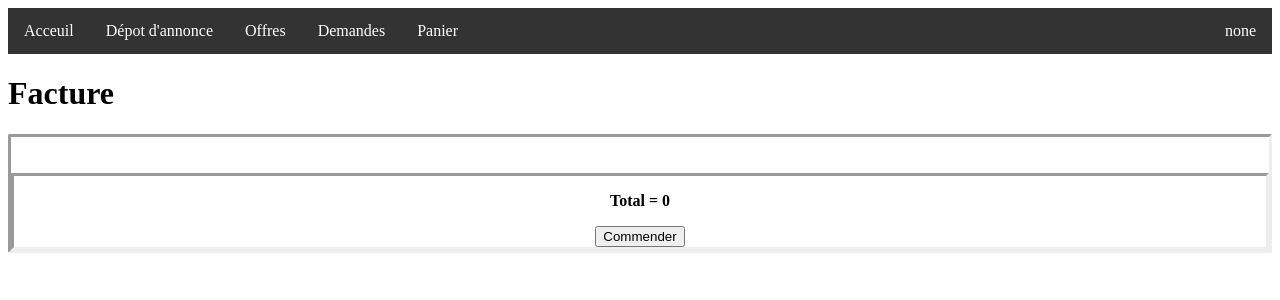
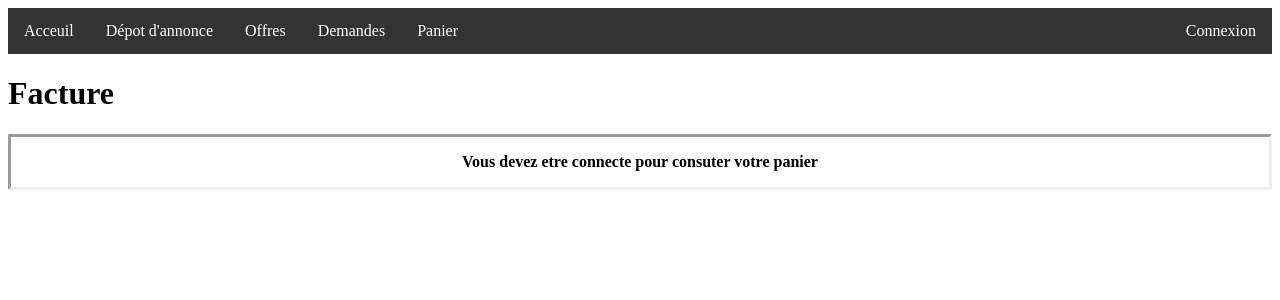
Before and after one commit to senetal/projet_php_armand_clerc_senet, a PHP site: page /Controleur/Order.ctrl.php in a window 1280 px wide. Shown: the top 300 px of the page. Run offline with PHP 8.4, Linux system fonts and the light colour scheme; data comes from the database, SQL or seed files in the repository; both versions use the stored data as it was after the commit.

Commit message:
gestion des erreur

```diff
--- a/project/Controleur/Order.ctrl.php
+++ b/project/Controleur/Order.ctrl.php
@@ -11,16 +11,14 @@ if(isset($_SESSION['user'])){
 
 if(isset($user)){
   $name = $user->name;
-}else{
-  $name = "none";
 }
 
-
+if(isset($name)){
 if(isset($_GET['valide'])){
   $command = $dao->removeProduisPanier($name);
 }
 $tab = $dao->getProduisPanier($name);
-
+}
 //var_dump($tab);
 
 include '../Vue/Order.view.php';
--- a/project/Vue/Article.view.php
+++ b/project/Vue/Article.view.php
@@ -60,9 +60,9 @@
   <br>
 
   <div class="arrow">
-    <a href=<?php echo ("\"Products.ctrl.php?page=".($page-1))."&choix_categorie=".$category."&choix_prix=".$triprix."\"" ?> > <img src="../Modele/data/images/left.png" alt="LEFT"> </a>
+    <a href=<?php echo ("\"Products.ctrl.php?page=$pagePrecedente&choix_categorie=".$category."&choix_prix=".$triprix."\"") ?> > <img src="../Modele/data/images/left.png" alt="LEFT"> </a>
     <p> <?php echo $page ?> </p>
-    <a href=<?php echo ("\"Products.ctrl.php?page=".($page+1))."&choix_categorie=".$category."&choix_prix=".$triprix."\"" ?> > <img src="../Modele/data/images/right.png" alt="right"> </a>
+    <a href=<?php echo ("\"Products.ctrl.php?page=$pageSuivante&choix_categorie=".$category."&choix_prix=".$triprix."\"") ?> > <img src="../Modele/data/images/right.png" alt="right"> </a>
   </div>
 </body>
 </html>
--- a/project/Vue/Order.view.php
+++ b/project/Vue/Order.view.php
@@ -27,7 +27,7 @@ $sumCount = 0;
 
   <div class="achat">
 
-
+    <?php if(isset($tab) ): ?>
       <?php foreach ($tab as $a): ?>
         <article class="zone">
           <h2>Nom : <?= $a->name; ?> </h2>
@@ -48,13 +48,26 @@ $sumCount = 0;
         <br>
         <br>
       <?php endforeach?>
+
     <br>
     <br>
+
+    <?php if(sizeof($tab)>0) ?>
     <article class="Conclution">
       <p>Total = <?=$totalPrice ?> </p>
       <form class="" action="../Controleur/Order.ctrl.php" method="get">
         <input type="submit" name="valide" value="Commender">
       </form>
+
+    <?php else: ?>
+
+      <?php if(isset($name)): ?>
+        <p class="noArticle">Vous n'avez pas d'article dans votre panier </p>
+
+      <?php else: ?>
+        <p class="noArticle">Vous devez etre connecte pour consuter votre panier </p>
+      <?php endif; ?>
+    <?php endif; ?>
     </article>
   </div>
 </body>
--- a/project/Vue/css/Order.css
+++ b/project/Vue/css/Order.css
@@ -35,3 +35,8 @@
   text-align: center;
   color: green;
 }
+
+.noArticle{
+  text-align: center;
+  font-weight: bold;
+}
```
Also changed, not shown: project/Controleur/Products.ctrl.php (+12 -0 lines), project/Modele/data/data.db. Lines whose indentation alone changed are shown as unchanged.
